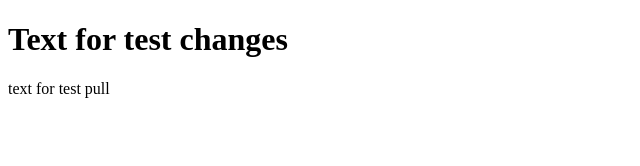
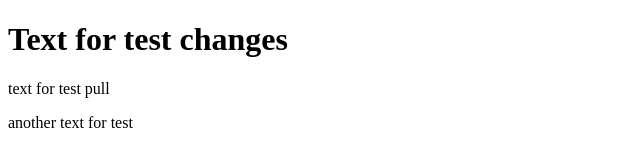
Before and after one commit to AlejandroDIaz08/ThirdExample, a plain HTML site: page index.html in a window 1280 px wide. Shown: the whole page, without its empty margins (0-640 px from the left). Drawn offline with Linux system fonts and the light colour scheme.

Commit message:
Agregate second text of proof

```diff
--- a/index.html
+++ b/index.html
@@ -8,5 +8,6 @@
 <body>
     <h1>Text for test changes</h1>
     <p>text for test pull</p>
+    <p>another text for test</p>
 </body>
 </html>
```
